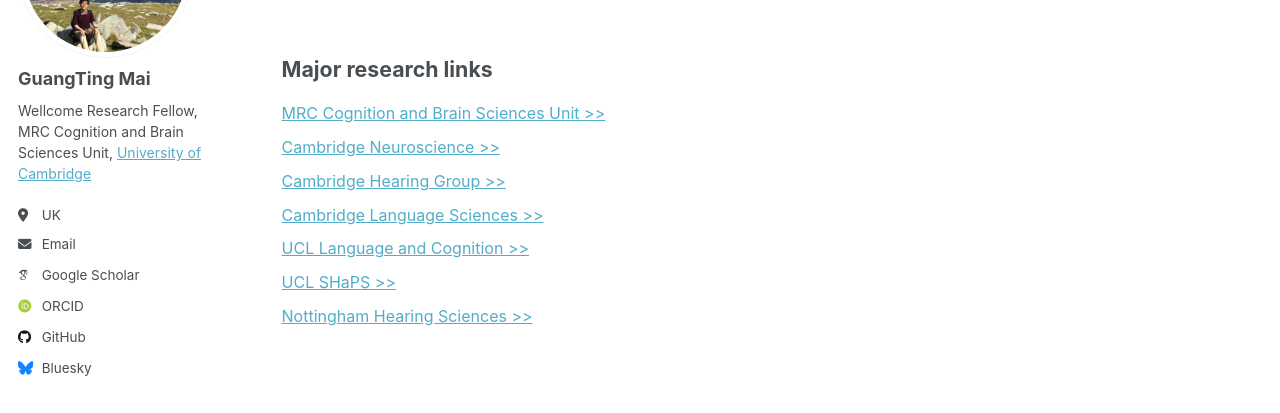
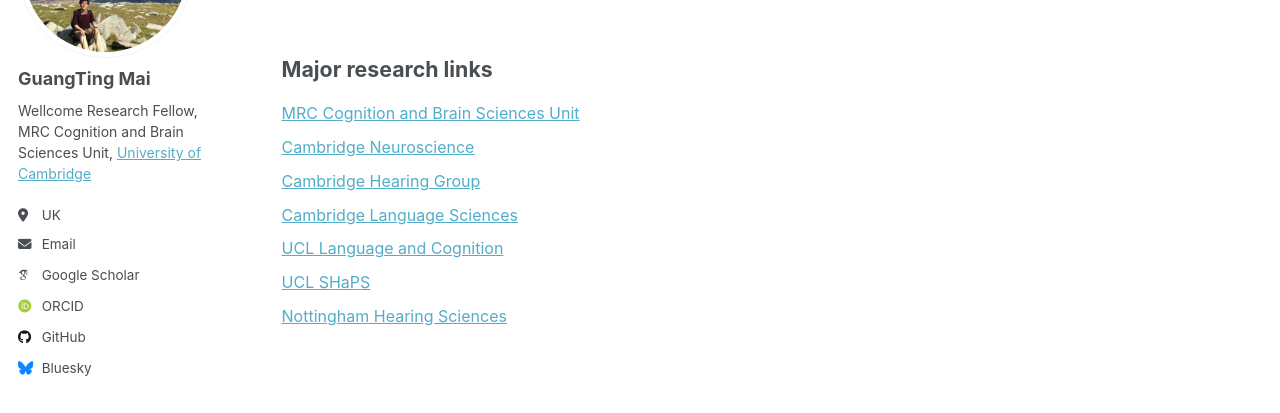
Before and after one commit to guangtingmai/guangtingmai.github.io, a Jekyll site: the page built from _pages/research.html, in a window 1280 px wide and 900 px high, scrolled down 831 px. Shown: the part 216-629 px from the top of the window. Built offline with Jekyll 4.4.1, drawn with Linux system fonts in a browser that asks for light colours; some web fonts are replaced.

Commit message:
Update research.html

```diff
--- a/_pages/research.html
+++ b/_pages/research.html
@@ -37,10 +37,10 @@
 <br>
 
 <p><span style="font-size: 16pt;line-height: 1.45;display: block;margin-bottom: 0.18vh"><strong>Major research links</strong></span></p>
-<p><span style="font-size: 12pt;line-height: 0.65;display: block;margin-bottom: 0.05vh"><a href="https://www.mrc-cbu.cam.ac.uk/">MRC Cognition and Brain Sciences Unit >></a></span></p>
-<p><span style="font-size: 12pt;line-height: 0.65;display: block;margin-bottom: 0.05vh"><a href="https://neuroscience.cam.ac.uk/">Cambridge Neuroscience >></a></span></p>
-<p><span style="font-size: 12pt;line-height: 0.65;display: block;margin-bottom: 0.05vh"><a href="https://www.hearing-research.group.cam.ac.uk/">Cambridge Hearing Group >></a></span></p>
-<p><span style="font-size: 12pt;line-height: 0.65;display: block;margin-bottom: 0.05vh"><a href="https://www.languagesciences.cam.ac.uk/">Cambridge Language Sciences >></a></span></p>
-<p><span style="font-size: 12pt;line-height: 0.65;display: block;margin-bottom: 0.05vh"><a href="https://www.ucl.ac.uk/brain-sciences/pals/research/language-and-cognition">UCL Language and Cognition >></a></span></p>
-<p><span style="font-size: 12pt;line-height: 0.65;display: block;margin-bottom: 0.05vh"><a href="https://www.ucl.ac.uk/brain-sciences/pals/research/speech-hearing-and-phonetic-sciences">UCL SHaPS >></a></span></p>
-<p><span style="font-size: 12pt;line-height: 0.65;display: block;margin-bottom: 0.05vh"><a href="https://nottinghambrc.nihr.ac.uk/research/hearing/">Nottingham Hearing Sciences >></a></span></p>
+<p><span style="font-size: 12pt;line-height: 0.65;display: block;margin-bottom: 0.05vh"><a href="https://www.mrc-cbu.cam.ac.uk/">MRC Cognition and Brain Sciences Unit</a></span></p>
+<p><span style="font-size: 12pt;line-height: 0.65;display: block;margin-bottom: 0.05vh"><a href="https://neuroscience.cam.ac.uk/">Cambridge Neuroscience</a></span></p>
+<p><span style="font-size: 12pt;line-height: 0.65;display: block;margin-bottom: 0.05vh"><a href="https://www.hearing-research.group.cam.ac.uk/">Cambridge Hearing Group</a></span></p>
+<p><span style="font-size: 12pt;line-height: 0.65;display: block;margin-bottom: 0.05vh"><a href="https://www.languagesciences.cam.ac.uk/">Cambridge Language Sciences</a></span></p>
+<p><span style="font-size: 12pt;line-height: 0.65;display: block;margin-bottom: 0.05vh"><a href="https://www.ucl.ac.uk/brain-sciences/pals/research/language-and-cognition">UCL Language and Cognition</a></span></p>
+<p><span style="font-size: 12pt;line-height: 0.65;display: block;margin-bottom: 0.05vh"><a href="https://www.ucl.ac.uk/brain-sciences/pals/research/speech-hearing-and-phonetic-sciences">UCL SHaPS</a></span></p>
+<p><span style="font-size: 12pt;line-height: 0.65;display: block;margin-bottom: 0.05vh"><a href="https://nottinghambrc.nihr.ac.uk/research/hearing/">Nottingham Hearing Sciences</a></span></p>
```
